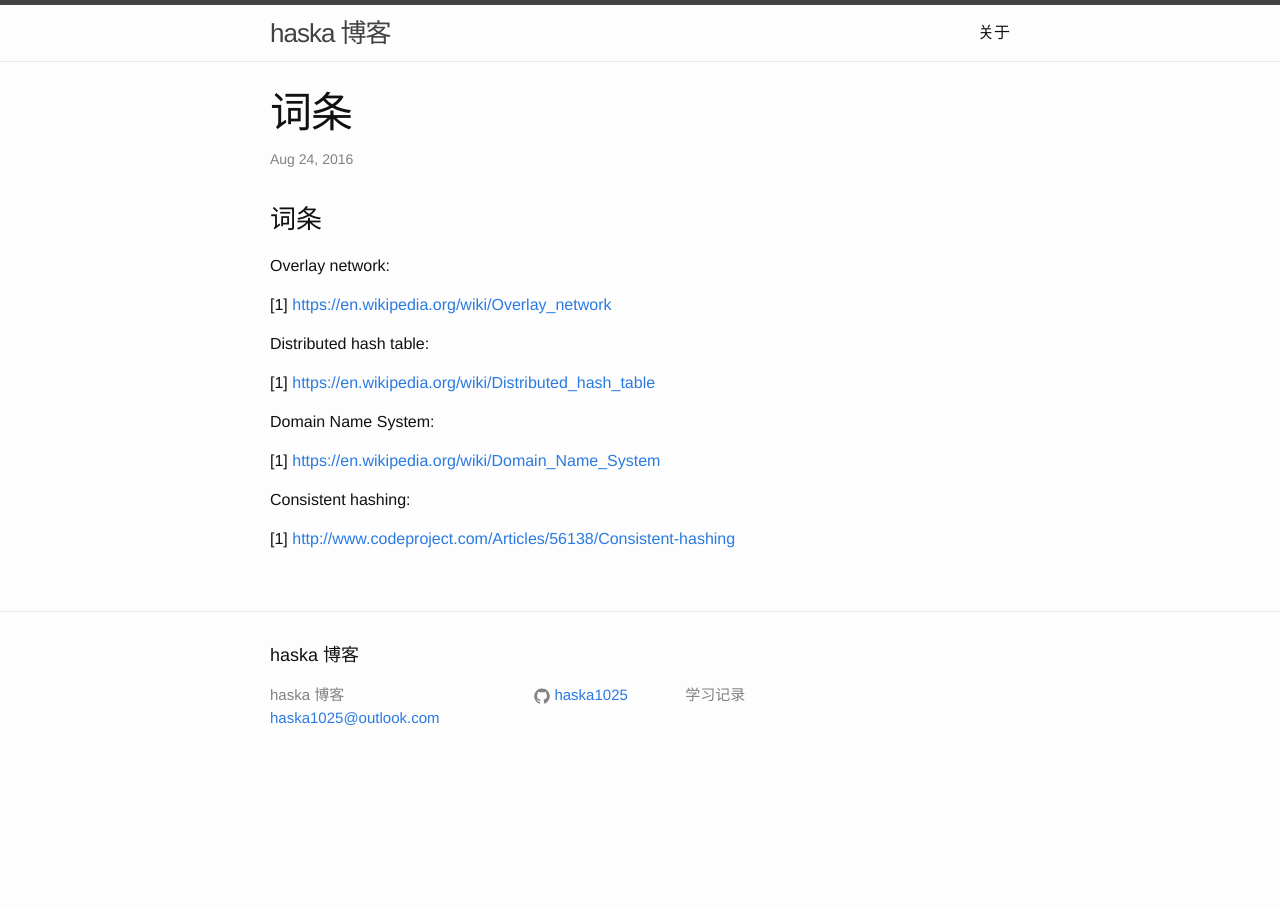
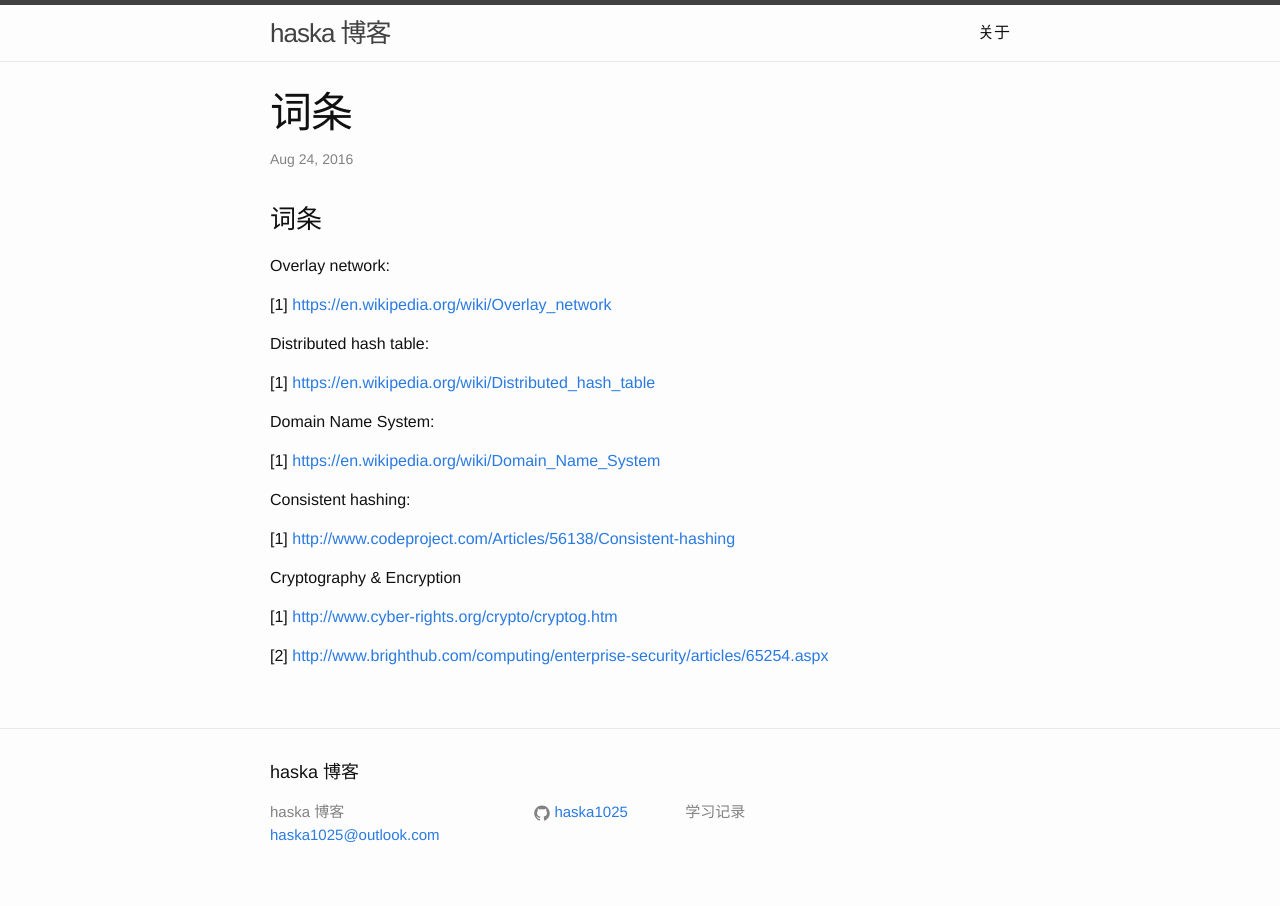
Before and after one commit to haska1025/haska1025.github.io, a Jekyll site: the page built from _posts/2016-08-24-terminology.md, in a window 1280 px wide. Built offline with Jekyll 4.4.1, drawn with Linux system fonts in a browser that asks for light colours.

Commit message:
Add new contents

```diff
--- a/_posts/2016-08-24-terminology.md
+++ b/_posts/2016-08-24-terminology.md
@@ -22,3 +22,9 @@ Domain Name System:
 Consistent hashing:
 
 [1] <http://www.codeproject.com/Articles/56138/Consistent-hashing>
+
+Cryptography & Encryption
+
+[1] <http://www.cyber-rights.org/crypto/cryptog.htm>
+
+[2] <http://www.brighthub.com/computing/enterprise-security/articles/65254.aspx>
```
